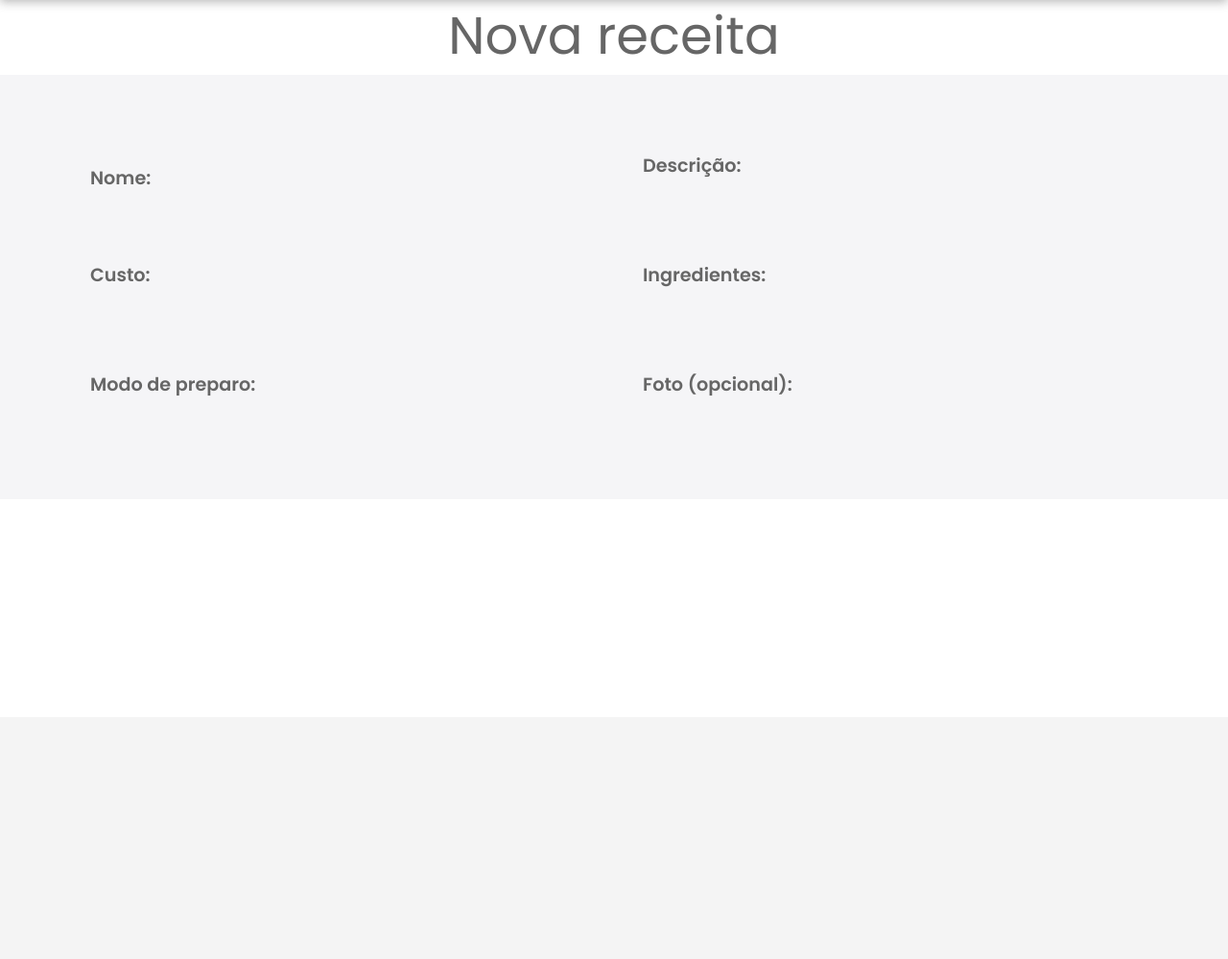
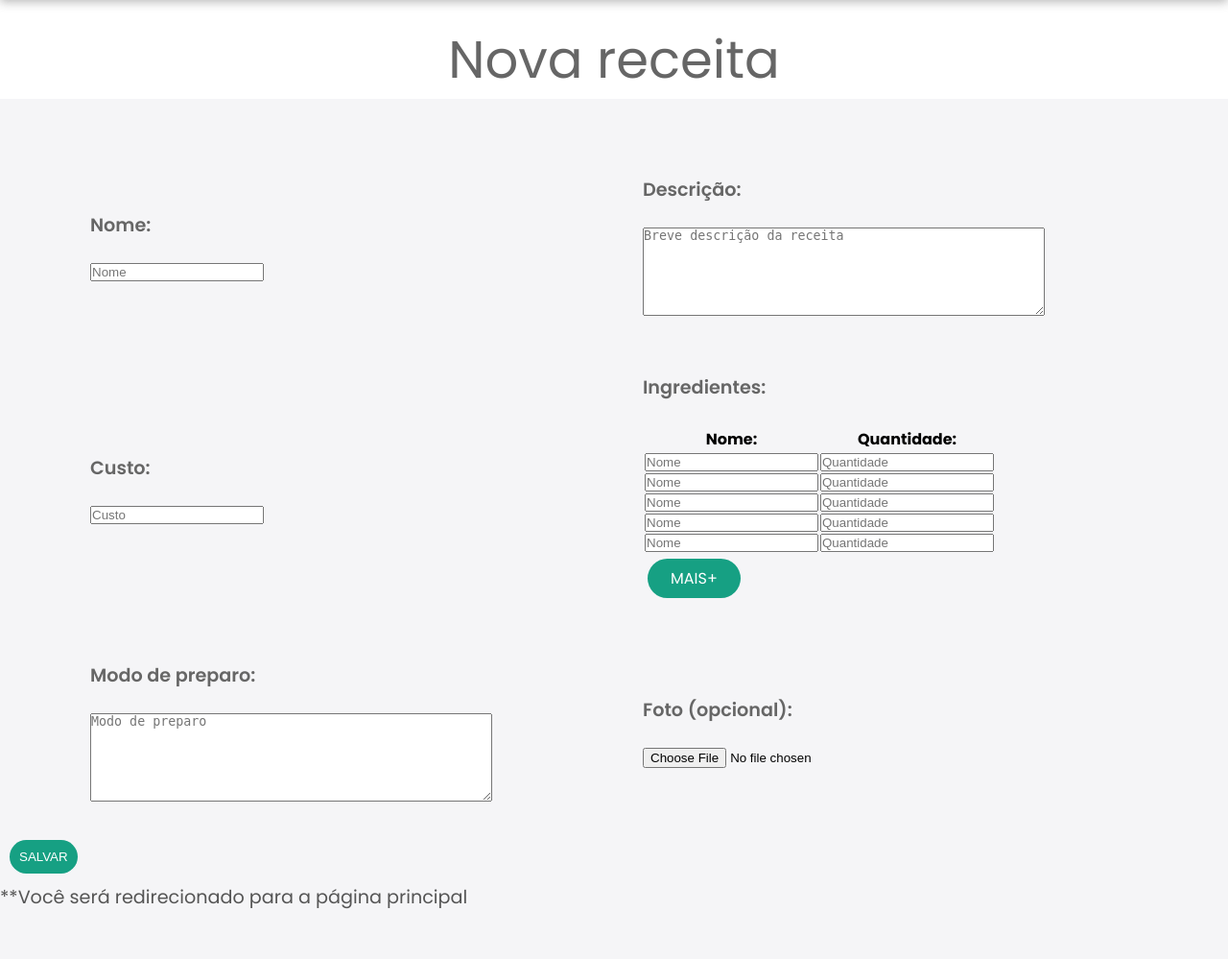
Before and after one commit to Salgado2004/Desafio-python, a Flask app: page /adicionar_receita in a window 1280 px wide. Shown: the part 53-1052 px from the top of the page at 96% size. Before the commit the page ends 465 px from the top, so only its background shows below. Run offline with Flask 2, Linux system fonts and the light colour scheme; some libraries are stand-ins or nearby versions.

Commit message:
Update addReceita.html

```diff
--- a/templates/addReceita.html
+++ b/templates/addReceita.html
@@ -1,6 +1,19 @@
 {% extends 'base.html' %}
 
 {% block content %}
+<script>
+    var contador = 5;
+    function NovaDiv() {
+        var area = document.getElementById("ingredientes").innerHTML;
+        var novaArea = area + `
+                            <tr>
+                                <td><input type="text" name="ingt.`+contador+`" placeholder="Nome"></td>
+                                <td><input type="text" name="qtd.`+contador+`" placeholder="Quantidade"></td>
+                            </tr>`;
+        contador = contador + 1;
+        document.getElementById("ingredientes").innerHTML = novaArea;
+    }
+</script>
 <nav class="navbar">
     <div class="navbar-container container">
         <input type="checkbox" name="" id="">
@@ -15,30 +28,52 @@
         <h1 class="logo">LS</h1>
     </div>
 </nav>
-<br><br>
+<br><br><br>
 <section id="food-menu">
     <h2 class="food-menu-heading">Nova receita</h2>
     <div id="about">
+        <form action='/salvar_receita' method="post">
             <div class="about-wrapper container">
                 <div class="about-text">
-                <p class="small">Nome:</p>
+                    <p class="small">Nome:</p><br>
+                    <input type="text" name="nome" placeholder="Nome">
                 </div>
                 <div class="about-text">
                     <p class="small">Descrição:</p><br>
+                    <textarea name="descricao" cols="50" rows="6" placeholder="Breve descrição da receita"></textarea>
                 </div>
                 <div class="about-text">
                     <p class="small">Custo:</p><br>
+                    <input type="text" name="custo" placeholder="Custo">
                 </div>
-            <div class="about-text">
+                <div class="about-text" style="overflow-y: scroll; height: 300px;">
                     <p class="small">Ingredientes:</p><br>
+                    <table id="ingredientes">
+                        <tr>
+                            <th>Nome:</th>
+                            <th>Quantidade:</th>
+                        </tr>
+                        {% for i in range (5) %}
+                        <tr>
+                            <td><input type="text" name="ingt.{{i}}" placeholder="Nome"></td>
+                            <td><input type="text" name="qtd.{{i}}" placeholder="Quantidade"></td>
+                        </tr>
+                        {% endfor %}
+                    </table>
+                    <a class="btn btn-primary" onclick="NovaDiv()" style="margin: 5px;">Mais+</a>
                 </div>
                 <div class="about-text">
                     <p class="small">Modo de preparo:</p><br>
+                    <textarea name="modoPreparo" cols="50" rows="6" placeholder="Modo de preparo"></textarea>
                 </div>
                 <div class="about-text">
                     <p class="small">Foto (opcional):</p><br>
+                    <input type="file" name="foto">
                 </div>
             </div>
+            <button type="submit" class="btn btn-primary" style="margin: 10px; border: none; padding: 10px;">Salvar</button>
+            <p>**Você será redirecionado para a página principal</p>
+        </form>
     </div>
 </section>
 {% endblock %}
```
Lines whose indentation alone changed are shown as unchanged.
